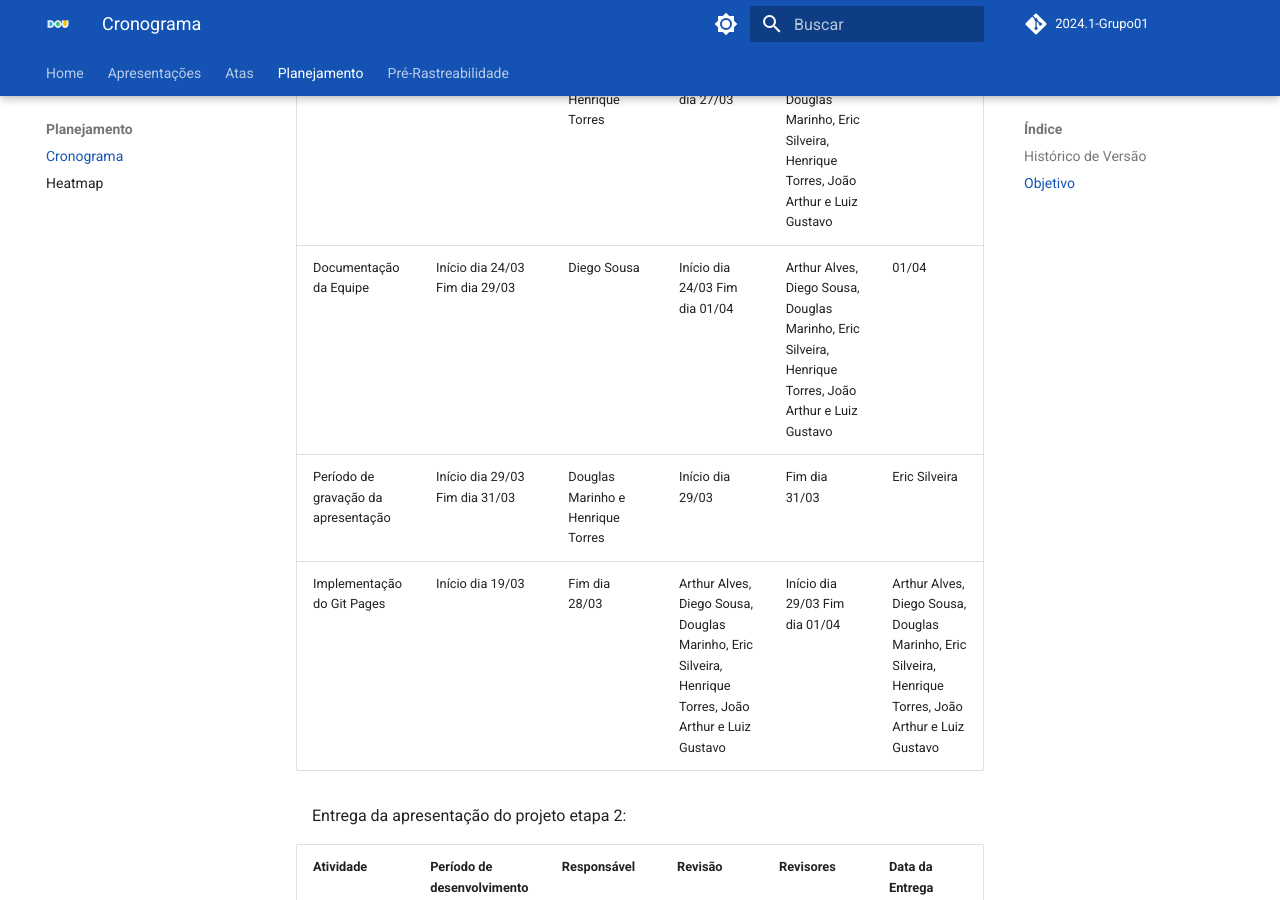
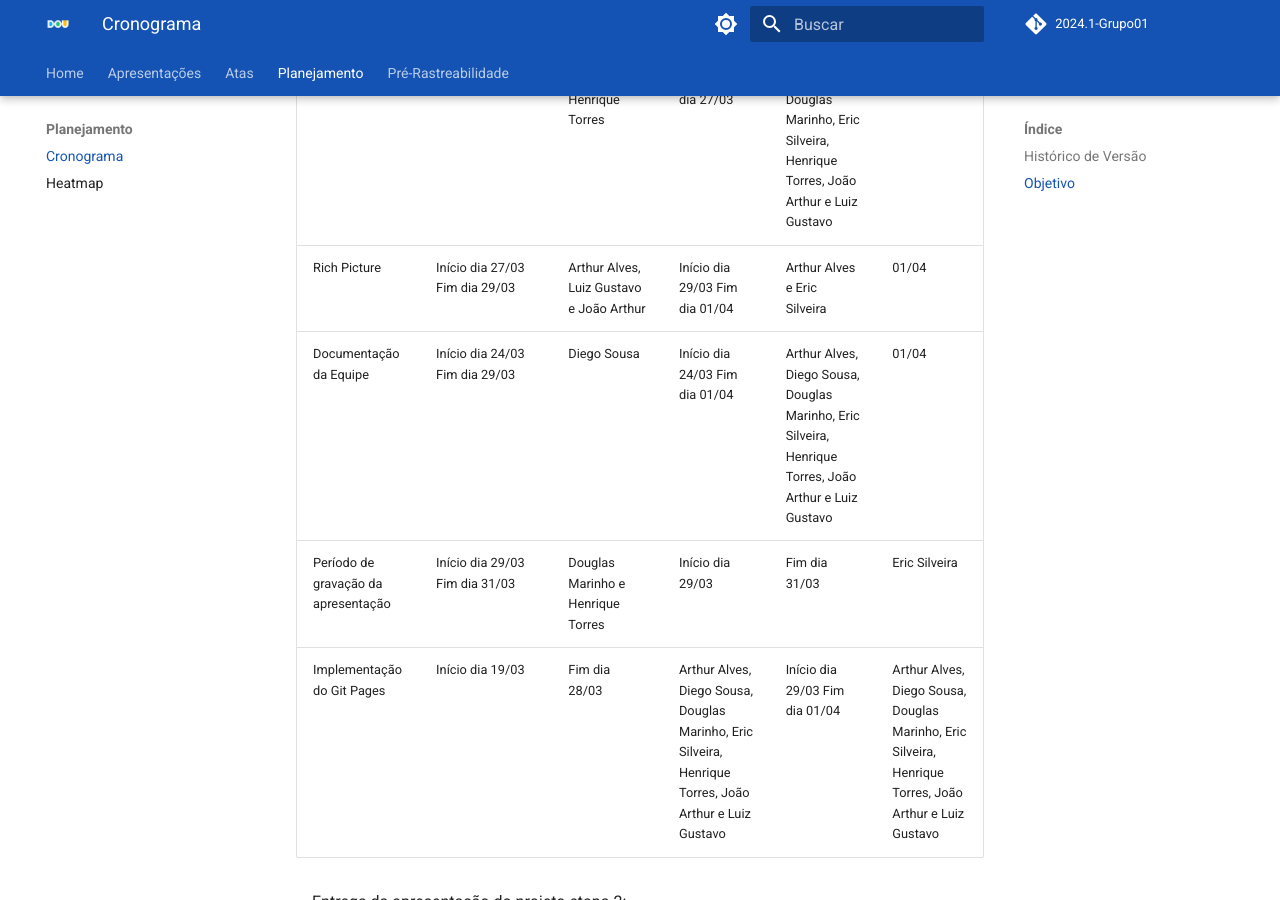
Before and after one commit to Requisitos-de-Software/2024.1-DiarioOficialdaUniao, an MkDocs documentation site: the page built from docs/planejamento/cronograma.md, in a window 1280 px wide and 900 px high, scrolled down 1146 px. Built offline with MkDocs 1.6.1 and Material for MkDocs 9.7.7, drawn with Linux system fonts in a browser that asks for light colours; comment, search, counter and statistics services are not loaded; the version menu is left out.

Commit message:
historico versao rich picture

```diff
--- a/docs/planejamento/cronograma.md
+++ b/docs/planejamento/cronograma.md
@@ -13,7 +13,8 @@
 | Planejamento do Projeto - Cronograma | Início dia 19/03 Fim dia 24/03 | Arthur Alves | Início dia 24/03 Fim dia 29/03 | Eric Silveira | 01/04           |
 |Heatmap de disponibilidade dos integrantes|Início dia 19/03 Fim dia 20/03 |Arthur Alves|Início dia 24/03 Fim dia 29/03|Arthur Alves, Diego Sousa, Douglas Marinho, Eric Silveira, Henrique Torres, João Arthur e Luiz Gustavo|01/04|
 |Seleção do app|Início dia 19/03 Fim dia 25/03|Arthur Alves, Diego Sousa, Douglas Marinho, Eric Silveira, João Arthur e Luiz Gustavo|Início dia 25/03 Fim dia 25/03|Arthur Alves, Diego Sousa, Douglas Marinho, Eric Silveira, Henrique Torres, João Arthur e Luiz Gustavo|01/04
-|Ferramentas do projeto|Início dia 25/03 Fim dia 27/03|Douglas Marinho e Henrique Torres|Início dia 27/03 Fim dia 27/03|Arthur Alves, Diego Sousa, Douglas Marinho, Eric Silveira, Henrique Torres, João Arthur e Luiz Gustavo|01/04|Rich Picture|Início dia 27/03 Fim dia 29/03|Arthur Alves, Luiz Gustavo e João Arthur|Início dia 29/03 Fim dia 01/04|Arthur Alves e Eric Silveira|01/04|
+|Ferramentas do projeto|Início dia 25/03 Fim dia 27/03|Douglas Marinho e Henrique Torres|Início dia 27/03 Fim dia 27/03|Arthur Alves, Diego Sousa, Douglas Marinho, Eric Silveira, Henrique Torres, João Arthur e Luiz Gustavo|01/04|
+|Rich Picture|Início dia 27/03 Fim dia 29/03|Arthur Alves, Luiz Gustavo e João Arthur|Início dia 29/03 Fim dia 01/04|Arthur Alves e Eric Silveira|01/04|
 |Documentação da Equipe|Início dia 24/03 Fim dia 29/03|Diego Sousa|Início dia 24/03 Fim dia 01/04|Arthur Alves, Diego Sousa, Douglas Marinho, Eric Silveira, Henrique Torres, João Arthur e Luiz Gustavo|01/04|
 |Período de gravação da apresentação|Início dia 29/03 Fim dia 31/03|Douglas Marinho e Henrique Torres|Início dia 29/03|Fim dia 31/03|Eric Silveira|01/04|
 |Implementação do Git Pages|Início dia 19/03|Fim dia 28/03|Arthur Alves, Diego Sousa, Douglas Marinho, Eric Silveira, Henrique Torres, João Arthur e Luiz Gustavo|Início dia 29/03 Fim dia 01/04|Arthur Alves, Diego Sousa, Douglas Marinho, Eric Silveira, Henrique Torres, João Arthur e Luiz Gustavo|01/04|Correção pós apresentação|Início dia 01/04 Fim dia 02/04|Arthur Alves, Diego Sousa, Douglas Marinho, Eric Silveira, Henrique Torres, João Arthur e Luiz Gustavo|Início dia 02/04 Fim dia 02/04|Arthur Alves, Diego Sousa, Douglas Marinho, Eric Silveira, Henrique Torres, João Arthur e Luiz Gustavo|Não há entrega|
--- a/docs/pre-rastreabilidade/rich-picture.md
+++ b/docs/pre-rastreabilidade/rich-picture.md
@@ -1,3 +1,8 @@
+## <a>Histórico de Versão</a>
+|Data|Data Prevista de Revisão|Versão|Descrição|Autor|Revisor|
+| :----------: |:-----------:| :------: | :-----------: | :---------: |:---------: |
+|27/03/2024|29/03/2024|1.0|Criação do Documento|Arthur Alves, Luiz Gustavo e João Arthur|Arthur Alves e Eric Silveira|
+
 ## Introdução
 O richpicture é uma ferramenta visual para expressar ideias e analisar problemas, tudo isso de forma informal e de fácil entendimento. No contexto da engenharia de software, ele é utilizado para abstrair o funcionamento de sistemas de software e se apresenta na forma de um diagrama com alguns elementos básicos como: atores, processos, armazenamento de dados, setas e limites do sistema. <a id="TEC1" href="#RP1">^1^</a>
 
```
